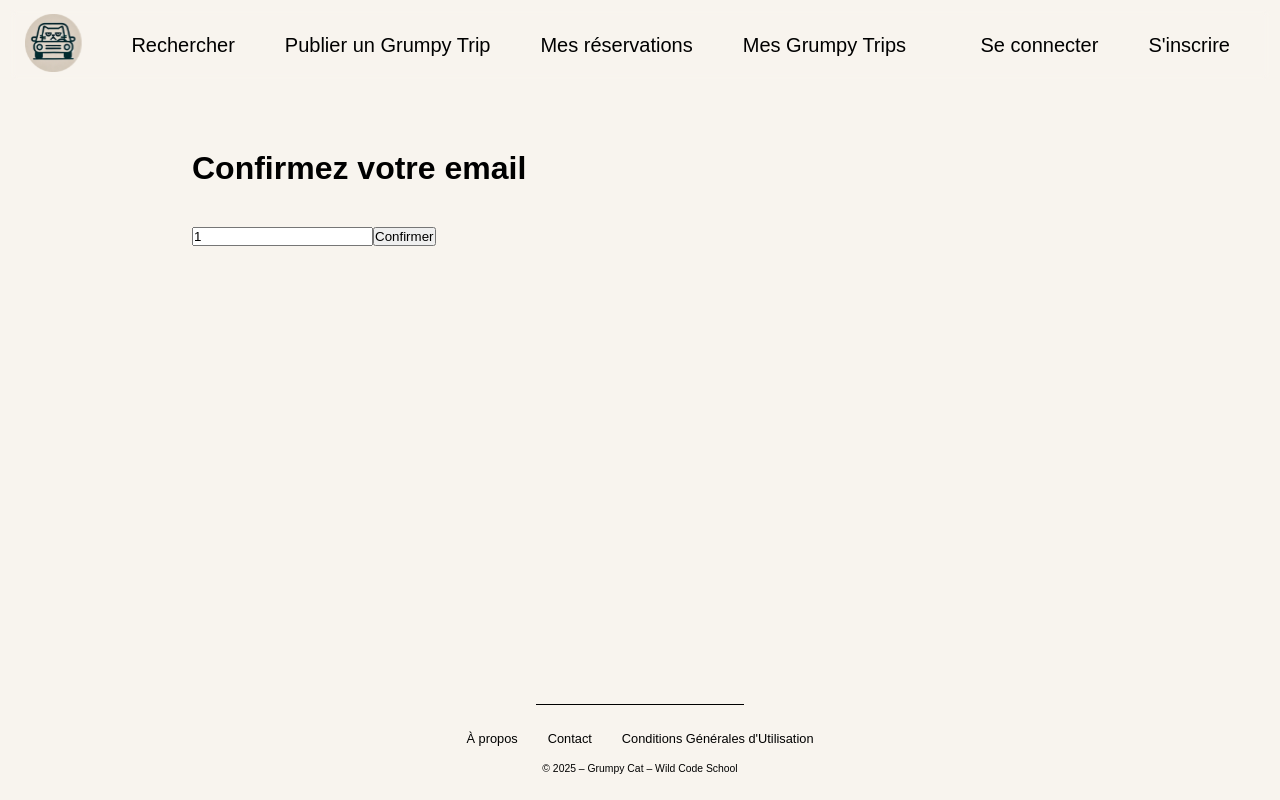
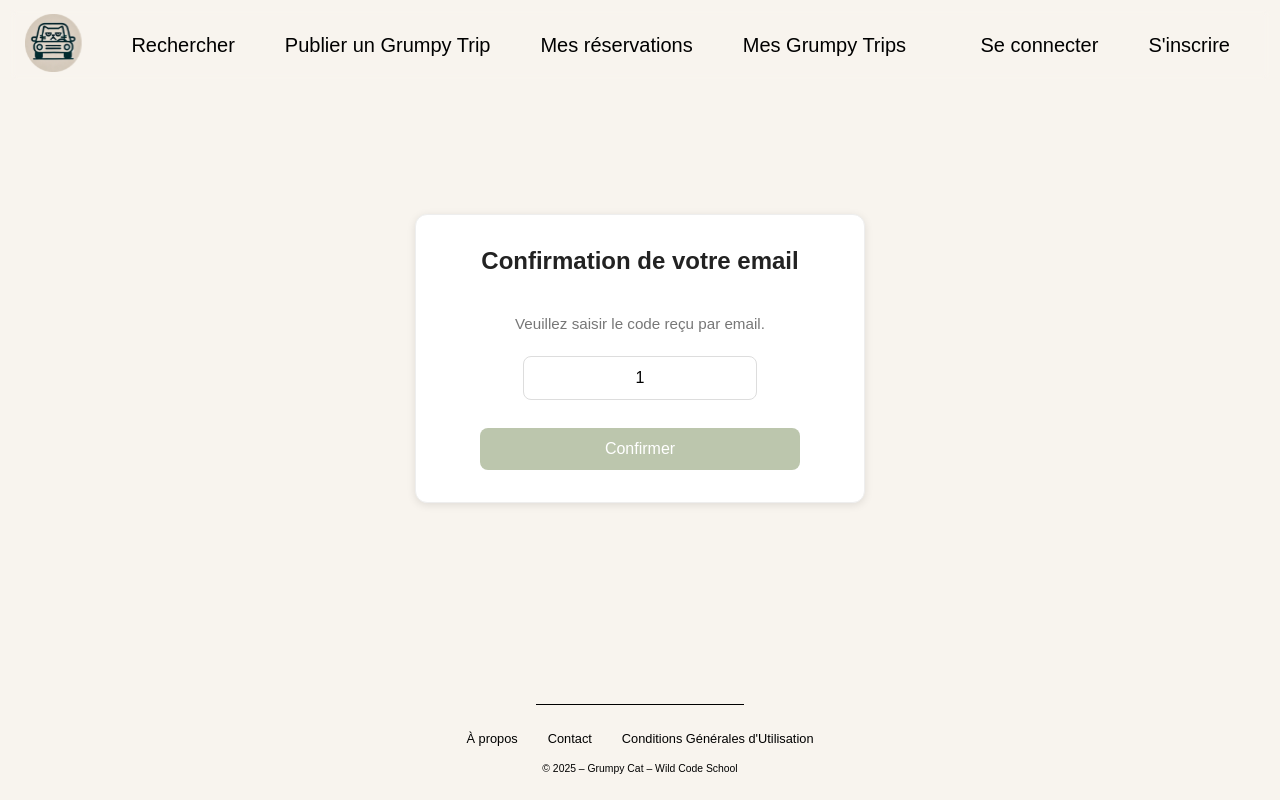
Before and after one commit to WildCodeSchool/2024-09-wns-bleu-2, a React (Vite) app in the folder frontend/: page /email-confirmation/1 in a window 1280 px wide. Built offline with nearby package versions, Linux system fonts and the light colour scheme; no server answers.

Commit message:
Frontend Confirmation mail is done

```diff
--- a/frontend/src/App.tsx
+++ b/frontend/src/App.tsx
@@ -7,7 +7,6 @@ import EmailConfirmation from "./pages/EmailConfirmation";
 import { ToastContainer } from "react-toastify";
 import Profile from "./pages/Profile";
 import CarpoolDetails from "./components/CarpoolDetail";
-import SearchCarpool from "./components/searchCarpool";
 import PublishRoute from "./pages/PublishRoute";
 import SearchPage from "./pages/SearchPage";
 import MesReservations from "./pages/MyBookings";
--- a/frontend/src/pages/EmailConfirmation.tsx
+++ b/frontend/src/pages/EmailConfirmation.tsx
@@ -3,6 +3,7 @@ import { SubmitHandler, useForm } from "react-hook-form";
 import { toast } from "react-toastify";
 import { useNavigate, useParams } from "react-router-dom";
 import { useConfirmEmailMutation } from "../generated/graphql-types";
+import "../styles/EmailConfirm.scss";
 
 const EmailConfirmation = () => {
   const [confirmEmail] = useConfirmEmailMutation();
@@ -21,7 +22,9 @@ const EmailConfirmation = () => {
     confirmEmail({
       variables: { codeByUser: data.code },
       onCompleted: () => {
-            toast.success("Adresse mail confirmée ! Vous pouvez à présenter vous connecter.");
+        toast.success(
+          "Adresse mail confirmée ! Vous pouvez à présenter vous connecter."
+        );
         navigate("/login");
       },
       onError: () => {
@@ -30,16 +33,21 @@ const EmailConfirmation = () => {
     });
   };
   return (
-      <form className="form confirmation-form" onSubmit={handleSubmit(onSubmit)}>
-         <h1>Confirmez votre email</h1>
+    <div className="email-confirm-wrapper">
+      <form className="email-confirm-form" onSubmit={handleSubmit(onSubmit)}>
+        <h1>Confirmation de votre email</h1>
+        <p className="subtitle">Veuillez saisir le code reçu par email.</p>
         <input
           defaultValue={code}
-            placeholder="code"
+          placeholder="Entrez votre code"
           {...register("code", { required: true })}
         />
-         {errors.code && <span>Le code est obligatoire !</span>}
-         <button className="button" type="submit">Confirmer</button>
+        {errors.code && (
+          <span className="error-message">Le code est obligatoire !</span>
+        )}
+        <button type="submit">Confirmer</button>
       </form>
+    </div>
   );
 };
 
--- /dev/null
+++ b/frontend/src/styles/emailConfirm.scss
@@ -0,0 +1,76 @@
+@use "./variables.scss" as *;
+
+.email-confirm-wrapper {
+  display: flex;
+  justify-content: center;
+  align-items: center;
+  padding: 4rem 1rem;
+}
+
+.email-confirm-form {
+  background: #fff;
+  padding: 2rem 1.5rem;
+  border-radius: 12px;
+  box-shadow: 0 2px 8px rgba(0, 0, 0, 0.1);
+  width: 100%;
+  max-width: 400px;
+  display: flex;
+  flex-direction: column;
+  align-items: center;
+  border: 1px solid #eee;
+
+  h1 {
+    margin-bottom: 0.5rem;
+    font-size: 1.5rem;
+    color: #222;
+    text-align: center;
+  }
+
+  .subtitle {
+    margin-bottom: 1.5rem;
+    color: #777;
+    font-size: 0.95rem;
+    text-align: center;
+  }
+
+  input {
+    width: 50%;
+    padding: 0.75rem 1rem;
+    border: 1px solid #ddd;
+    border-radius: 8px;
+    margin-bottom: 0.75rem;
+    font-size: 1rem;
+    text-align: center;
+    transition: border-color 0.2s;
+
+    &:focus {
+      outline: none;
+      border-color: #4caf50;
+      box-shadow: 0 0 0 2px rgba(76, 175, 80, 0.15);
+    }
+  }
+
+  .error-message {
+    color: #e74c3c;
+    font-size: 0.85rem;
+    margin-bottom: 1rem;
+    text-align: center;
+  }
+
+  button {
+    width: 80%;
+    padding: 0.75rem;
+    background: $color-card-green;
+    color: white;
+    border: none;
+    border-radius: 8px;
+    font-size: 1rem;
+    cursor: pointer;
+    transition: background 0.2s;
+    margin-top: 1rem;
+
+    &:hover {
+      background: #c1c6b9;
+    }
+  }
+}
```
Lines whose indentation alone changed are shown as unchanged.
